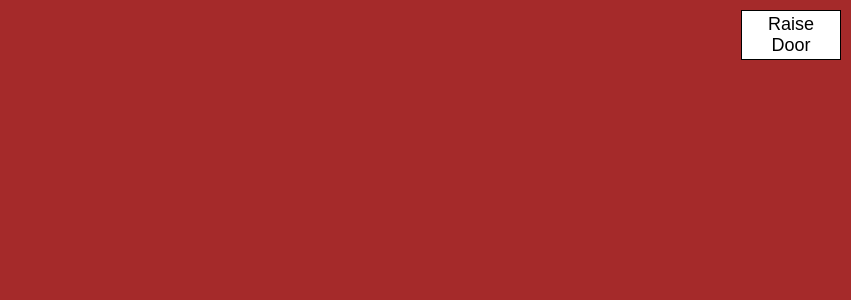
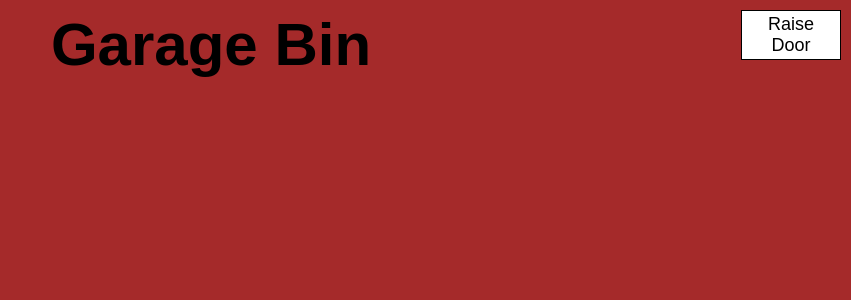
Before and after one commit to t-laird/garagebin, a React (Create React App) app in the folder client/: page / in a window 1280 px wide. Shown: the top 300 px of the page, without its empty margins (429-1280 px from the left). Built offline with nearby package versions, Linux system fonts and the light colour scheme.

Commit message:
fixes for spacing

```diff
--- a/client/src/App.css
+++ b/client/src/App.css
@@ -2,13 +2,23 @@
   text-align: center;
   min-height: 100%;
   min-width: 100%;
-  display: flex;
-  flex-wrap: wrap; }
+  display: grid;
+  grid-template-columns: 1fr;
+  grid-template-rows: 80px 450px auto; }
   .App h1 {
     font-size: 60px;
+    color: black;
+    width: 90%;
+    margin: 10px auto -60px;
+    box-sizing: border-box;
+    z-index: 10; }
+  .App h3 {
+    font-size: 30px;
     color: red;
-    width: 100%;
-    margin: 10px; }
+    margin: 0px; }
+  .App button {
+    cursor: pointer;
+    transition: 0.5s; }
   .App .doorControl {
     z-index: 10;
     position: absolute;
--- a/client/src/App.scss
+++ b/client/src/App.scss
@@ -2,14 +2,28 @@
   text-align: center;
   min-height: 100%;
   min-width: 100%;
-  display: flex;
-  flex-wrap: wrap;
+  display: grid;
+  grid-template-columns: 1fr;
+  grid-template-rows: 80px 450px auto;
 
   h1 {
     font-size: 60px;
+    color: black;
+    width: 90%;
+    margin: 10px auto -60px;
+    box-sizing: border-box;
+    z-index: 10;
+  }
+
+  h3 {
+    font-size: 30px;
     color: red;
-    width: 100%;
-    margin: 10px;
+    margin: 0px;
+  }
+
+  button {
+    cursor: pointer;
+    transition: 0.5s;
   }
 
 
```
